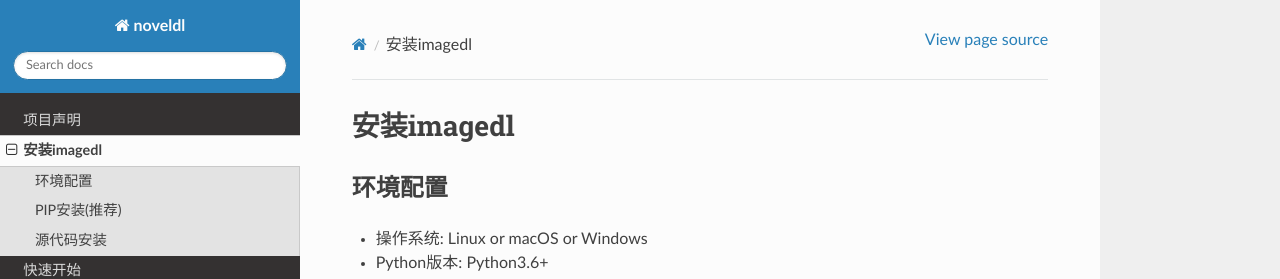
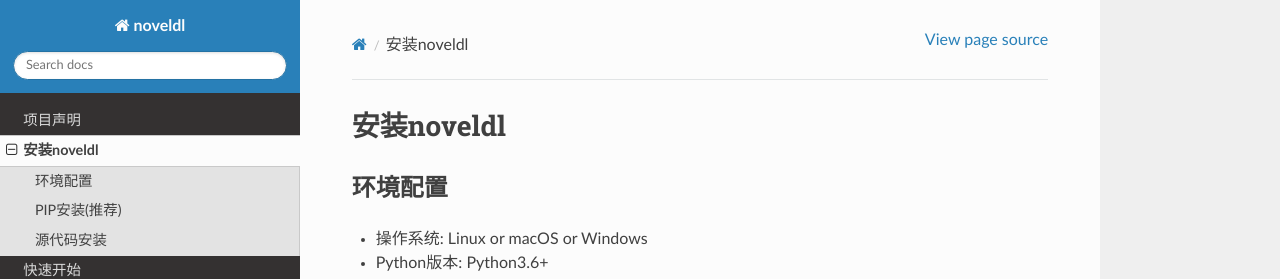
Before and after one commit to CharlesPikachu/noveldl, a Sphinx documentation site: the page built from docs/Install.md, in a window 1280 px wide and 1252 px high. Shown: the top 279 px of the window. Built offline with Sphinx 7.4.7 and the Read the Docs theme 2.0.0, drawn with Linux system fonts in a browser that asks for light colours.

Commit message:
update docs

```diff
--- a/docs/Install.md
+++ b/docs/Install.md
@@ -1,4 +1,4 @@
-# 安装imagedl
+# 安装noveldl
 
 
 #### 环境配置
```
